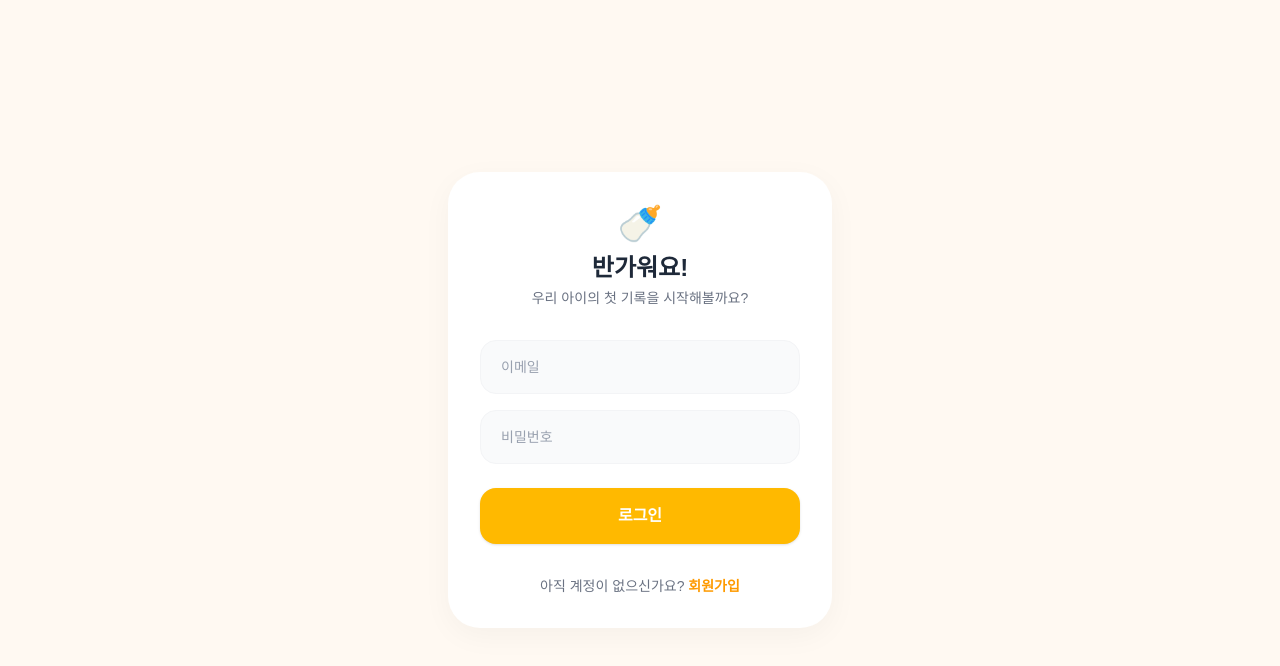
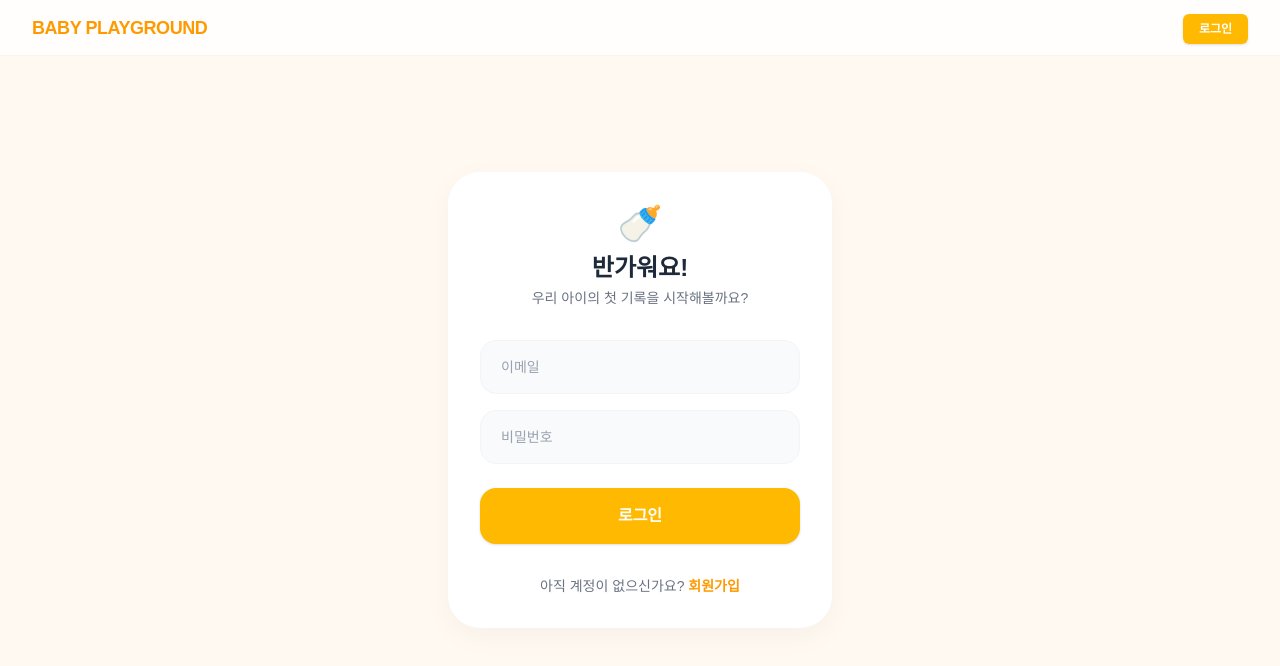
Before and after one commit to nakeunS/baby-playground, a Next.js app: page /auth/login in a window 1280 px wide. Shown: the top 666 px of the page. Built offline with nearby package versions, Linux system fonts and the light colour scheme; no server answers.

Commit message:
Add) 아이콘 변경 및 layout 편집, Header, bottomnav 추가

```diff
--- a/package.json
+++ b/package.json
@@ -16,6 +16,7 @@
     "next": "16.3.1",
     "react": "19.2.8",
     "react-dom": "19.2.8",
+    "react-easy-crop": "^6.2.3",
     "three": "^0.185.1"
   },
   "devDependencies": {
--- a/src/app/layout.tsx
+++ b/src/app/layout.tsx
@@ -1,6 +1,8 @@
 import type { Metadata } from "next";
 import { Geist, Geist_Mono } from "next/font/google";
 import "./globals.css";
+import Header from '@/components/Header'
+import BottomNav from "@/components/BottomNav"
 
 const geistSans = Geist({
   variable: "--font-geist-sans",
@@ -13,17 +15,21 @@ const geistMono = Geist_Mono({
 });
 
 export const metadata: Metadata = {
-  title: "Create Next App",
+  title: "Baby Playground App",
   description: "Generated by create next app",
 };
 
 export default function RootLayout({ children }: LayoutProps<"/">) {
   return (
     <html
-      lang="en"
+      lang="ko"
       className={`${geistSans.variable} ${geistMono.variable} h-full antialiased`}
     >
-      <body className="min-h-full flex flex-col">{children}</body>
+      <body className="min-h-full flex flex-col">
+        <Header/>
+        {children}
+        <BottomNav/>
+      </body>
     </html>
   );
 }
--- /dev/null
+++ b/src/components/BottomNav.tsx
@@ -0,0 +1,44 @@
+'use client'
+
+import Link from 'next/link'
+import { usePathname } from 'next/navigation'
+
+export default function BottomNav() {
+  const pathname = usePathname()
+
+  // 로그인/회원가입 화면에서는 하단 바를 숨깁니다 (UX 향상)
+  if (pathname.startsWith('/auth') || pathname.startsWith('/onboarding')) {
+    return null
+  }
+
+  // 메뉴 리스트
+  const navItems = [
+    { label: '홈', href: '/', icon: '🏠' },
+    { label: '성장기록', href: '/sns', icon: '📸' },
+    { label: '사운드', href: '/soundbox', icon: '🎵' },
+    { label: '동화책', href: '/storybook', icon: '📖' },
+    { label: '학습', href: '/korean', icon: '✍️' },
+  ]
+
+  return (
+    <nav className="fixed bottom-0 left-0 right-0 bg-white border-t border-gray-200 z-50 pb-safe">
+      <div className="flex justify-around items-center h-16 max-w-md mx-auto px-2">
+        {navItems.map((item) => {
+          // 현재 페이지 경로와 메뉴 경로가 일치하는지 확인
+          const isActive = pathname === item.href || (item.href !== '/' && pathname.startsWith(item.href))
+
+          return (
+            <Link key={item.href} href={item.href} className="flex flex-col items-center justify-center w-full h-full gap-1">
+              <span className={`text-xl transition-transform ${isActive ? 'scale-110 grayscale-0' : 'grayscale opacity-40'}`}>
+                {item.icon}
+              </span>
+              <span className={`text-[10px] font-bold transition-colors ${isActive ? 'text-amber-500' : 'text-gray-400'}`}>
+                {item.label}
+              </span>
+            </Link>
+          )
+        })}
+      </div>
+    </nav>
+  )
+}
--- /dev/null
+++ b/src/components/Header.tsx
@@ -0,0 +1,37 @@
+import Link from 'next/link'
+import { createSupabaseServerClient } from '@/lib/supabase/server'
+import { signOut } from '@/app/actions/auth'
+import UserMenu from '@/components/UserMenu'
+
+export default async function Header() {
+  const supabase = await createSupabaseServerClient()
+  const { data: { user } } = supabase ? await supabase.auth.getUser() : { data: { user: null } }
+
+  return (
+    <header className="fixed top-0 left-0 right-0 h-14 bg-white/80 backdrop-blur-md border-b border-gray-100 z-50 flex items-center justify-between px-4 sm:px-8">
+      <Link href="/" className="font-extrabold text-amber-500 text-lg tracking-tight">
+        BABY PLAYGROUND
+      </Link>
+
+      <div>
+        {user ? (
+          <div className="flex items-center gap-3">
+            {/* <span className="text-sm font-medium text-gray-600">
+              {user.user_metadata?.name || user.user_metadata?.display_name || '사용자'}님
+            </span>
+            <form action={signOut}>
+              <button type="submit" className="text-xs font-bold px-3 py-1.5 bg-gray-100 text-gray-600 rounded-md hover:bg-gray-200 transition">
+                로그아웃
+              </button>
+            </form> */}
+            <UserMenu userName={user.user_metadata?.name || user.user_metadata?.display_name || '사용자'}/>
+          </div>
+        ) : (
+          <Link href="/auth/login" className="text-xs font-bold px-4 py-2 bg-amber-400 text-white rounded-md hover:bg-amber-500 transition shadow-sm">
+            로그인
+          </Link>
+        )}
+      </div>
+    </header>
+  )
+}
```
Also changed, not shown: 2 other files (tests, documents, lock files or other folders).
